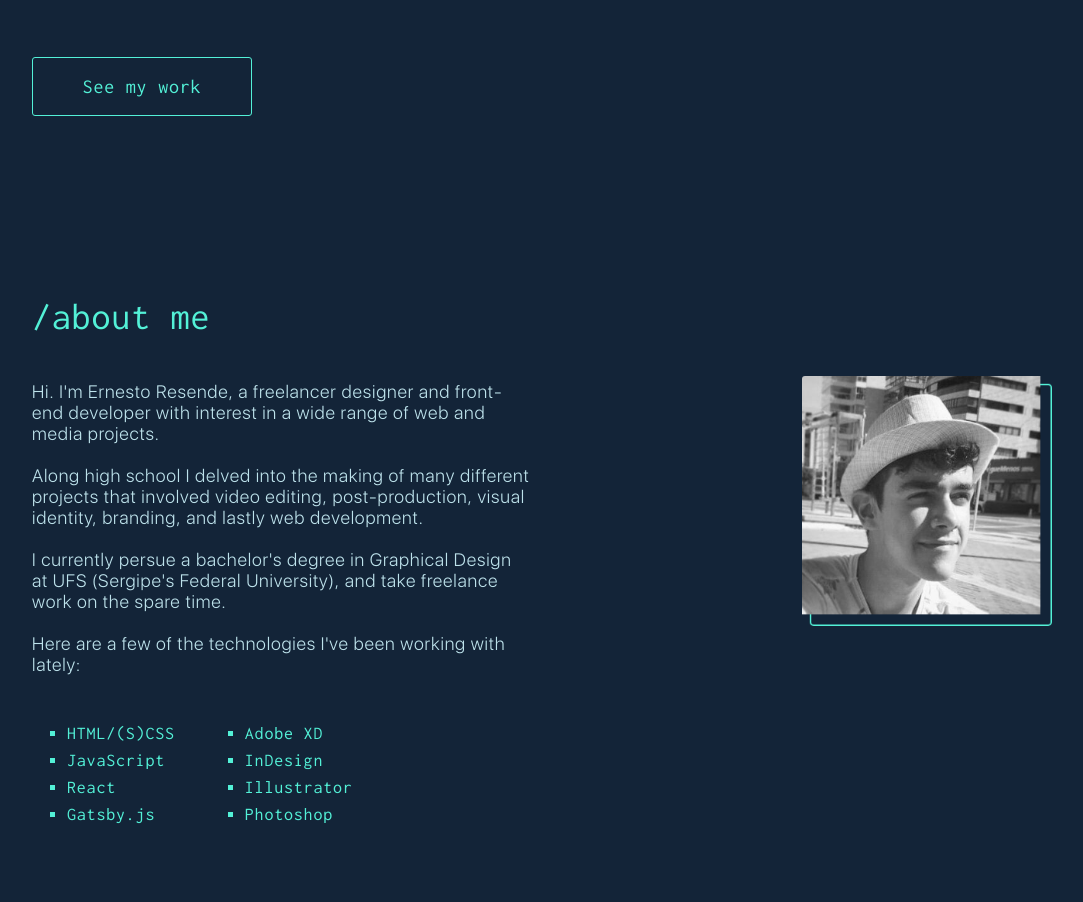
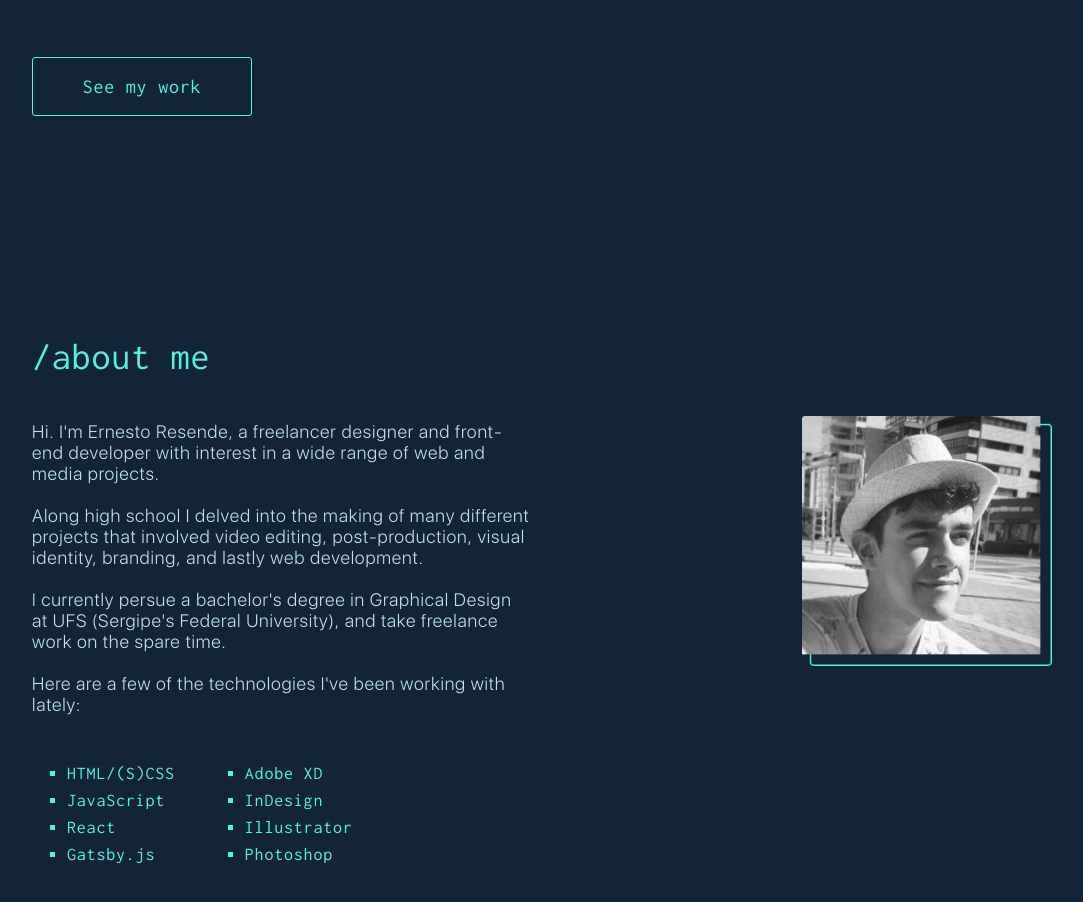
Before and after one commit to thisisernesto/this.is.ernesto_v2, a website: page index.html in a window 1280 px wide. Shown: the part 586-1488 px from the top of the page, without its empty margins (98-1181 px from the left). Drawn offline with nearby package versions, Linux system fonts and the light colour scheme.

Commit message:
Minified CSS file

```diff
--- a/package.json
+++ b/package.json
@@ -4,7 +4,7 @@
   "description": "",
   "main": "index.js",
   "scripts": {
-    "compile-sass": "node-sass sass/main.scss css/style.css --watch",
+    "compile-sass": "node-sass sass/main.scss css/style.css --watch --output-style compressed",
     "test": "echo \"Error: no test specified\" && exit 1"
   },
   "keywords": [],
--- a/sass/layout/about_me.scss
+++ b/sass/layout/about_me.scss
@@ -1,7 +1,7 @@
 .about-me-section {
   max-width: 1020px;
   margin: 0 auto;
-  padding-top: 180px;
+  padding-top: 220px;
 }
 .about-content-container {
   display: flex;
```
Also changed, not shown: css/style.css.
